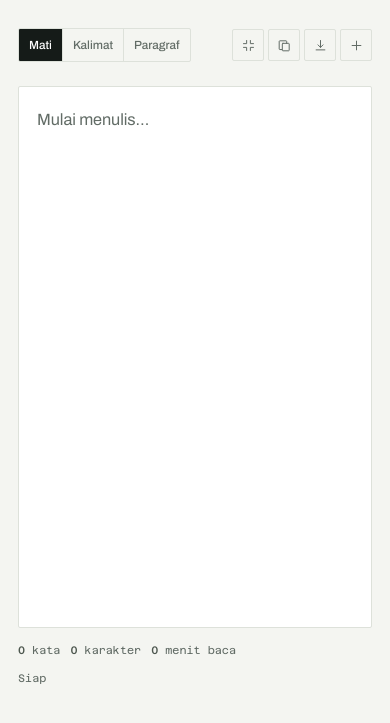
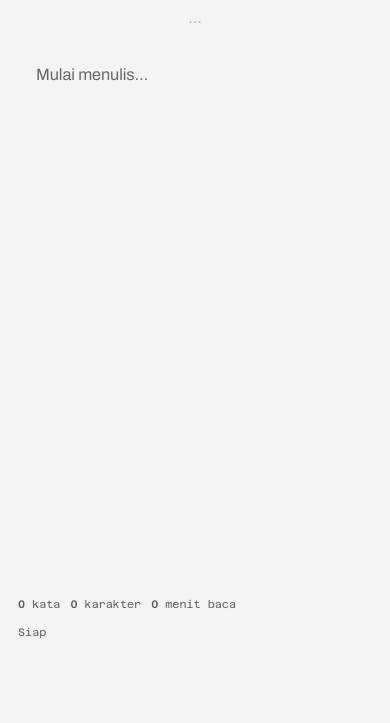
Before and after one commit to adiprnm/web-tools, a Jekyll site: the page built from zen-write/index.html, in a window 390 px wide. Shown: the top 723 px of the page. Built offline with Jekyll 4.4.1, drawn with Linux system fonts in a browser that asks for light colours.

Commit message:
Hide Zen Write toolbar until called in focus mode
The writing room now opens calm: the toolbar slides in from the top edge
only when summoned, and the editor loses its bordered card in zen mode.

- Add a quiet three-dot grip at the top centre that reveals the toolbar;
  tapping the page, pressing Escape, or idling for a few seconds hides it
- Show the toolbar briefly when entering zen mode so the grip is
  discoverable, and hide it on the first keystroke
- Drop the stage border, background and radius in zen mode
- Keep the toolbar out of the text flow and add mobile top padding so the
  first line is never covered
- Manage focus and aria-expanded on the grip for keyboard users
- Bump the service worker cache so installed PWAs pick up the new assets

```diff
--- a/_includes/icon-sprite.html
+++ b/_includes/icon-sprite.html
@@ -46,6 +46,11 @@
     <path d="M14 4h6v6M20 4l-9 9"/>
     <path d="M18 14v5H5V6h5"/>
   </symbol>
+  <symbol id="i-grip" viewBox="0 0 24 24" fill="currentColor">
+    <circle cx="6" cy="12" r="1.4"/>
+    <circle cx="12" cy="12" r="1.4"/>
+    <circle cx="18" cy="12" r="1.4"/>
+  </symbol>
   <symbol id="i-copy" viewBox="0 0 24 24" fill="none" stroke="currentColor" stroke-width="1.6" stroke-linecap="round" stroke-linejoin="round">
     <rect x="8.5" y="8.5" width="11" height="12" rx="1"/>
     <path d="M15.5 8.5v-3a1 1 0 0 0-1-1h-10a1 1 0 0 0-1 1v12a1 1 0 0 0 1 1h3"/>
--- a/assets/css/main.css
+++ b/assets/css/main.css
@@ -1504,6 +1504,57 @@ textarea.input--mono {
   background: var(--paper);
 }
 
+/* Trigger for the toolbar in zen mode: a quiet grip at the top edge */
+
+.writing-toolbar-trigger {
+  display: none;
+  position: fixed;
+  top: env(safe-area-inset-top, 0px);
+  left: 50%;
+  z-index: 510;
+  align-items: center;
+  justify-content: center;
+  width: 88px;
+  height: 44px;
+  margin: 0 0 0 -44px;
+  padding: 0;
+  color: var(--muted);
+  background: transparent;
+  border: 0;
+  border-radius: 0 0 3px 3px;
+  opacity: 0.4;
+  cursor: pointer;
+  touch-action: manipulation;
+  -webkit-tap-highlight-color: transparent;
+  transition: opacity 0.2s ease, color 0.2s ease;
+}
+
+.writing-toolbar-trigger .icon {
+  width: 18px;
+  height: 18px;
+}
+
+.writing-toolbar-trigger:hover,
+.writing-toolbar-trigger:focus-visible {
+  color: var(--ink);
+  opacity: 1;
+}
+
+.writing-toolbar-trigger:focus-visible {
+  outline: 2px solid var(--accent);
+  outline-offset: -2px;
+}
+
+body.is-zen .writing-toolbar-trigger,
+body.is-zen-flow .writing-toolbar-trigger {
+  display: inline-flex;
+}
+
+body.is-toolbar-revealed .writing-toolbar-trigger {
+  opacity: 0;
+  pointer-events: none;
+}
+
 .page-writing .tool-main {
   padding-top: 0;
   border-top: 0;
@@ -1673,10 +1724,44 @@ body.is-zen #writing-room .writing-room-inner {
 
 body.is-zen .writing-stage {
   flex: 1;
+  background: transparent;
+  border: 0;
+  border-radius: 0;
 }
 
 body.is-zen .writing-area {
   min-height: 60vh;
+}
+
+/* The toolbar slides away; the grip at the top edge brings it back. */
+
+body.is-zen .writing-toolbar,
+body.is-zen-flow .writing-toolbar {
+  position: fixed;
+  top: 0;
+  left: 50%;
+  right: auto;
+  z-index: 505;
+  width: min(760px, 100%);
+  max-width: 100%;
+  margin: 0;
+  padding: calc(10px + env(safe-area-inset-top, 0px)) clamp(18px, 4vw, 44px) 10px;
+  background: var(--paper);
+  border-bottom: 1px solid var(--line);
+  box-shadow: 0 14px 30px -24px rgba(21, 27, 24, 0.5);
+  opacity: 0;
+  visibility: hidden;
+  pointer-events: none;
+  transform: translate(-50%, -105%);
+  transition: transform 0.26s ease, opacity 0.26s ease, visibility 0.26s;
+}
+
+body.is-zen.is-toolbar-revealed .writing-toolbar,
+body.is-zen-flow.is-toolbar-revealed .writing-toolbar {
+  opacity: 1;
+  visibility: visible;
+  pointer-events: auto;
+  transform: translate(-50%, 0);
 }
 
 body.is-zen {
@@ -1754,6 +1839,9 @@ body.is-zen-flow #writing-room .writing-room-inner {
 
 body.is-zen-flow .writing-stage {
   flex: 1;
+  background: transparent;
+  border: 0;
+  border-radius: 0;
 }
 
 body.is-zen-flow .writing-area {
@@ -1767,6 +1855,8 @@ body.is-zen-flow .writing-area {
 @media (max-width: 760px) {
   body.is-zen #writing-room .writing-room-inner,
   body.is-zen-flow #writing-room .writing-room-inner {
+    /* Leave room for the hidden toolbar to slide over without covering text. */
+    padding-top: calc(clamp(18px, 4vw, 44px) + 24px);
     padding-bottom: 40vh;
   }
 
--- a/zen-write/index.html
+++ b/zen-write/index.html
@@ -11,8 +11,11 @@ pwa: true
 description: Ruang menulis tanpa gangguan, dengan mode fokus per kalimat atau paragraf.
 ---
 <div class="writing-room" id="writing-room">
+  <button type="button" class="writing-toolbar-trigger" id="writing-toolbar-trigger" aria-label="Tampilkan alat tulis" aria-expanded="false" aria-controls="writing-toolbar" title="Tampilkan alat tulis">
+    <svg class="icon" aria-hidden="true"><use href="#i-grip"></use></svg>
+  </button>
   <div class="writing-room-inner">
-    <div class="writing-toolbar">
+    <div class="writing-toolbar" id="writing-toolbar">
       <div class="segmented" role="group" aria-label="Mode fokus">
         <button type="button" class="seg" data-focus="off" aria-pressed="true">Mati</button>
         <button type="button" class="seg" data-focus="sentence" aria-pressed="false">Kalimat</button>
--- a/zen-write/main.js
+++ b/zen-write/main.js
@@ -13,8 +13,11 @@
   var LEGACY_STORAGE_KEY = "tulis-tenang:v1";
   var SAVE_DELAY = 500;
   var WORDS_PER_MINUTE = 200;
+  var TOOLBAR_HIDE_DELAY = 2800;
+  var TOOLBAR_HINT_DELAY = 2000;
   var FOCUS_MODES = ["off", "sentence", "paragraph"];
   var isFirefoxMobile = /Firefox|FxiOS/i.test(navigator.userAgent) && /Android|iPhone|iPad|iPod/i.test(navigator.userAgent);
+  var canHover = !!(window.matchMedia && window.matchMedia("(hover: hover)").matches);
 
   var sentenceSegmenter = null;
   try {
@@ -30,7 +33,8 @@
     if (!area) return;
 
     var room = document.getElementById("writing-room");
-    var toolbar = room.querySelector(".writing-toolbar");
+    var toolbar = document.getElementById("writing-toolbar");
+    var toolbarTrigger = document.getElementById("writing-toolbar-trigger");
     var stage = document.getElementById("writing-stage");
     var mirror = document.getElementById("writing-mirror");
     var wordsEl = document.getElementById("writing-words");
@@ -49,6 +53,8 @@
     var ensureFrame = null;
     var caretGuardUntil = 0;
     var caretKickTimers = [];
+    var toolbarHideTimer = null;
+    var zenHintTimer = null;
 
     function toast(message) {
       if (window.Perkakas) window.Perkakas.toast(message);
@@ -244,6 +250,55 @@
 
     function isZenActive() {
       return document.body.classList.contains("is-zen") || document.body.classList.contains("is-zen-flow");
+    }
+
+    function isToolbarRevealed() {
+      return document.body.classList.contains("is-toolbar-revealed");
+    }
+
+    function armToolbarHide(delay) {
+      window.clearTimeout(toolbarHideTimer);
+      toolbarHideTimer = window.setTimeout(function () {
+        toolbarHideTimer = null;
+        if (canHover && toolbar.matches(":hover")) {
+          armToolbarHide(1200);
+          return;
+        }
+        if (toolbar.contains(document.activeElement) && document.activeElement !== area) {
+          area.focus({ preventScroll: true });
+        }
+        setToolbarRevealed(false);
+      }, typeof delay === "number" ? delay : TOOLBAR_HIDE_DELAY);
+    }
+
+    function setToolbarRevealed(revealed, hideDelay) {
+      var next = Boolean(revealed) && isZenActive();
+
+      document.body.classList.toggle("is-toolbar-revealed", next);
+      if (toolbarTrigger) {
+        var label = next ? "Sembunyikan alat tulis" : "Tampilkan alat tulis";
+
+        toolbarTrigger.setAttribute("aria-expanded", String(next));
+        toolbarTrigger.setAttribute("aria-label", label);
+        toolbarTrigger.setAttribute("title", label);
+        // Keep the grip out of the tab order while the toolbar is open, but let
+        // it keep focus so keyboard users can close the toolbar with Enter.
+        if (next) {
+          toolbarTrigger.setAttribute("tabindex", "-1");
+        } else {
+          toolbarTrigger.removeAttribute("tabindex");
+        }
+      }
+
+      window.clearTimeout(toolbarHideTimer);
+      toolbarHideTimer = null;
+      if (next) armToolbarHide(hideDelay);
+    }
+
+    function revealToolbar() {
+      window.clearTimeout(zenHintTimer);
+      zenHintTimer = null;
+      setToolbarRevealed(true);
     }
 
     function scrollContainer() {
@@ -453,6 +508,10 @@
       document.body.classList.toggle("is-zen-flow", useFlow);
       if (!enabled) document.body.classList.remove("zen-boot");
 
+      setToolbarRevealed(false);
+      window.clearTimeout(zenHintTimer);
+      zenHintTimer = null;
+
       if (!enabled || useFlow) {
         room.style.top = "";
         room.style.left = "";
@@ -480,6 +539,18 @@
         scheduleRender();
         kickCaret();
       }, 50);
+
+      if (enabled) {
+        window.clearTimeout(zenHintTimer);
+        zenHintTimer = window.setTimeout(function () {
+          zenHintTimer = null;
+          if (!isZenActive() || isToolbarRevealed() || document.activeElement === area) return;
+          setToolbarRevealed(true, TOOLBAR_HINT_DELAY);
+        }, 400);
+      } else {
+        window.clearTimeout(zenHintTimer);
+        zenHintTimer = null;
+      }
     }
 
     function toggleFullscreen() {
@@ -487,6 +558,9 @@
     }
 
     area.addEventListener("input", function () {
+      window.clearTimeout(zenHintTimer);
+      zenHintTimer = null;
+      if (isToolbarRevealed()) setToolbarRevealed(false);
       updateStats();
       grow();
       kickCaret();
@@ -539,10 +613,34 @@
     downloadButton.addEventListener("click", download);
     newButton.addEventListener("click", startNew);
 
+    if (toolbarTrigger) {
+      toolbarTrigger.addEventListener("click", function () {
+        if (isToolbarRevealed()) {
+          setToolbarRevealed(false);
+        } else {
+          revealToolbar();
+        }
+      });
+    }
+
+    ["pointermove", "focusin", "keydown"].forEach(function (name) {
+      toolbar.addEventListener(name, function () {
+        if (isToolbarRevealed()) armToolbarHide();
+      });
+    });
+
+    stage.addEventListener("pointerdown", function () {
+      if (isToolbarRevealed()) setToolbarRevealed(false);
+    });
+
     document.addEventListener("keydown", function (event) {
-      if (event.key === "Escape" && isZenActive()) {
-        setZen(false);
+      if (event.key !== "Escape") return;
+      if (isToolbarRevealed()) {
+        setToolbarRevealed(false);
+        event.preventDefault();
+        return;
       }
+      if (isZenActive()) setZen(false);
     });
 
     window.addEventListener("resize", function () {
--- a/zen-write/service-worker.js
+++ b/zen-write/service-worker.js
@@ -1,4 +1,4 @@
-var CACHE_NAME = "zen-write-v1";
+var CACHE_NAME = "zen-write-v2";
 var APP_SHELL = [
   "/zen-write/",
   "/zen-write/main.js",
```
